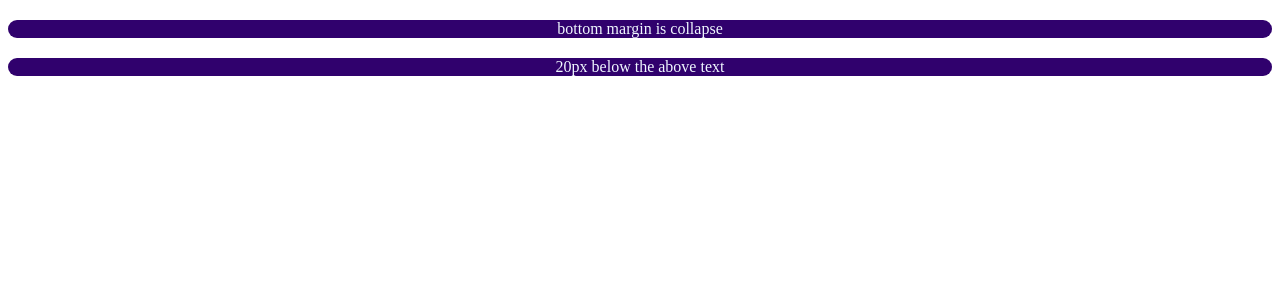
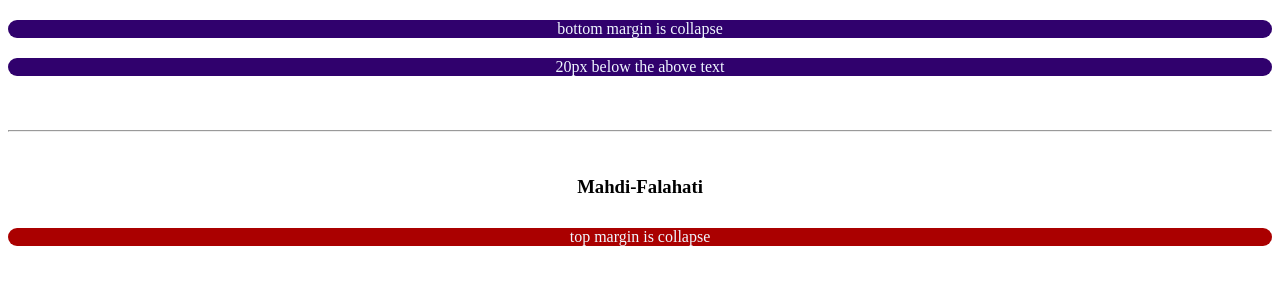
Before and after one commit to Mahdi-Falahati/Margin-Collapse, a plain HTML site: page Index.html in a window 1280 px wide. Drawn offline with Linux system fonts and the light colour scheme.

Commit message:
Margin Collapse between parent and child elements

```diff
--- a/Index.html
+++ b/Index.html
@@ -15,6 +15,25 @@
             text-align: center;
             border-radius: 20px;
         }
+
+        .parent-child {
+            margin: 30px 0 20px;
+        }
+
+
+        h3 {
+            margin: 0%;
+            text-align: center;
+        }
+
+        p {
+            margin: 20px 0 10px;
+
+            background-color: #aa0000;
+            color: aliceblue;
+            border-radius: 20px;
+            text-align: center;
+        }
     </style>
 </head>
 
@@ -24,6 +43,15 @@
     <div class="adjacent-element">bottom margin is collapse</div>
     <div class="adjacent-element">20px below the above text</div>
 
+    <br><br>
+    <hr>
+    <br><br>
+
+    <h3>Mahdi-Falahati</h3>
+    <div class="parent-child">
+        <!-- This paragraph top margin is collapse -->
+        <p>top margin is collapse</p>
+    </div>
 
 </body>
 
```
